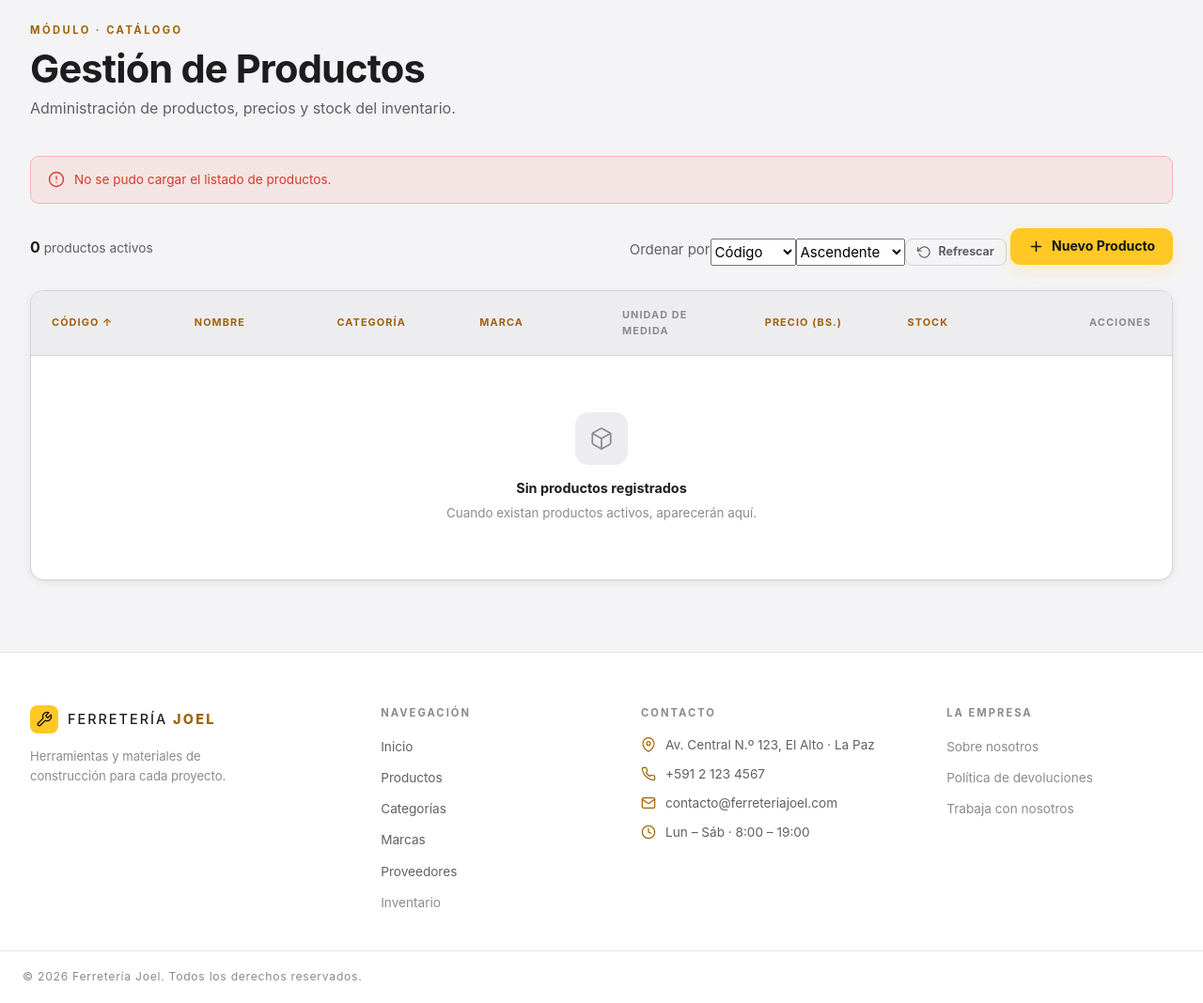
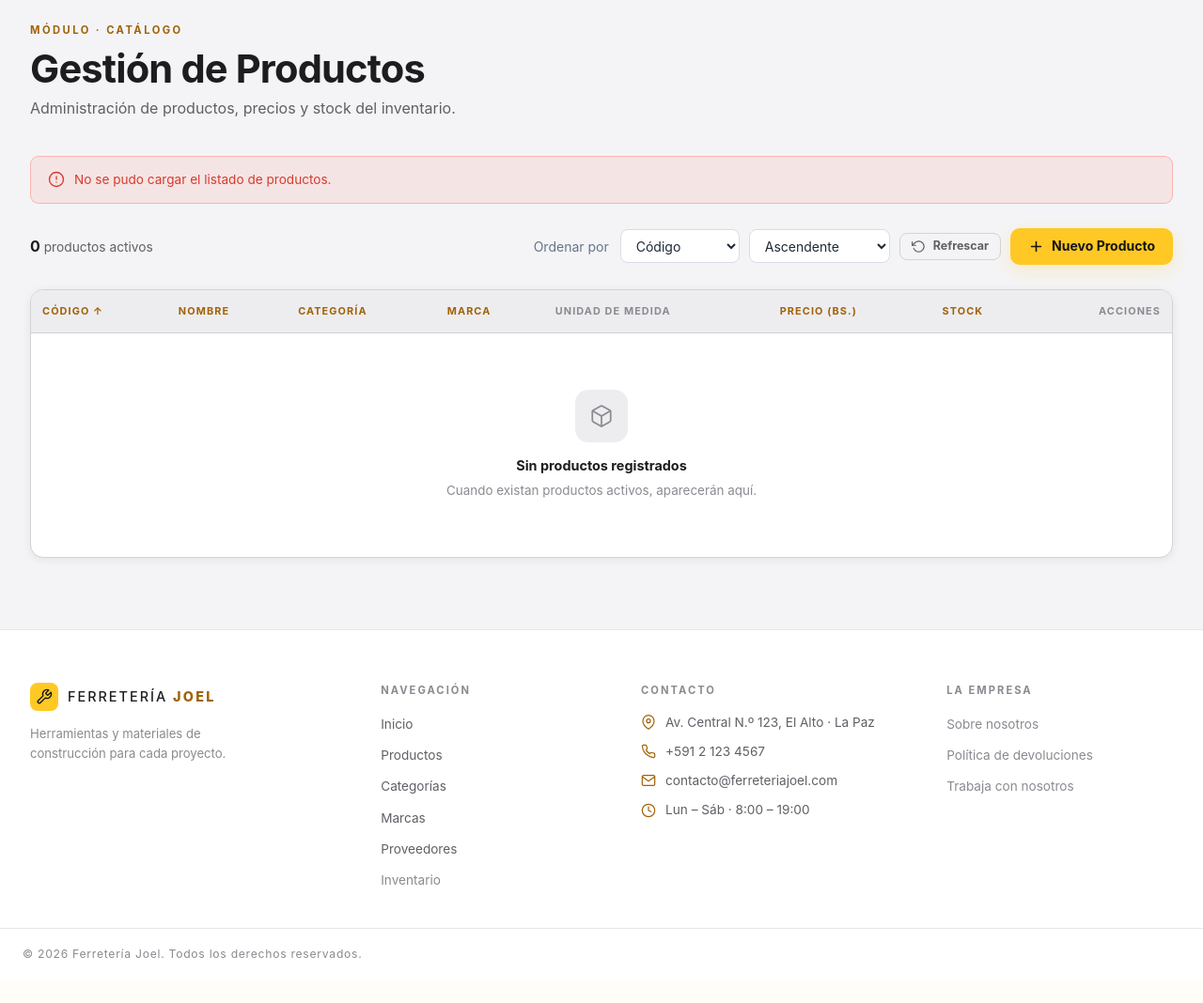
Before and after one commit to Macacofig/Ferreteria_Joel_MicroServicios, an ASP.NET Core app: page /Productos in a window 1280 px wide. Shown: the part 64-1132 px from the top of the page at 94% size. After the commit the page ends 1084 px from the top, so only its background shows below. Run offline with ASP.NET Core 8, Linux system fonts and the light colour scheme; the visitor is signed in with stand-in values (Sample User, id 1); the project's own start-up code is not run, and a stand-in starts its controllers and pages.

Commit message:
style(web-productos): corregir alineación de barra de ordenación y ancho del encabezado de tabla

```diff
--- a/FERRETERIA_JOEL_Web/Pages/Productos/Index.cshtml
+++ b/FERRETERIA_JOEL_Web/Pages/Productos/Index.cshtml
@@ -15,6 +15,76 @@
 }
 @section Styles {
     <link rel="stylesheet" href="~/css/productos.css" asp-append-version="true" />
+    <style>
+        /* Ajustes locales de esta vista: no modifican el CSS compartido. */
+
+        /* Barra de ordenación: los controles se alinean sin montarse. */
+        .fj-page-products .prod-toolbar-controls,
+        .fj-page-products .prod-toolbar-controls .fj-inline-form {
+            display: flex;
+            align-items: center;
+            flex-wrap: wrap;
+            gap: 10px;
+        }
+
+        .fj-page-products .prod-toolbar-label {
+            white-space: nowrap;
+            font-size: 0.875rem;
+            color: #64748b;
+            margin-right: 2px;
+        }
+
+        .fj-page-products .prod-select {
+            height: 36px;
+            padding: 0 28px 0 12px;
+            border: 1px solid #d8dde6;
+            border-radius: 8px;
+            background-color: #fff;
+            font-size: 0.875rem;
+            color: #1f2937;
+        }
+
+        /* Tabla: se mide por contenido (no 8 columnas iguales) y puede
+           desplazarse horizontalmente si la pantalla es estrecha. */
+        .fj-page-products .prod-table-wrap {
+            width: 100%;
+            overflow-x: auto;
+        }
+
+        .fj-page-products .prod-table {
+            width: 100%;
+            min-width: 1180px;
+            border-collapse: collapse;
+            table-layout: auto;
+        }
+
+        .fj-page-products .prod-table thead th {
+            padding: 14px 12px;
+            white-space: nowrap;
+            overflow-wrap: normal;
+        }
+
+        .fj-page-products .prod-table tbody td {
+            padding: 14px 12px;
+            overflow-wrap: normal;
+        }
+
+        .fj-page-products .prod-table tbody td.fj-td-codigo,
+        .fj-page-products .prod-table tbody td.fj-td-secundario,
+        .fj-page-products .prod-table tbody td.fj-td-acciones,
+        .fj-page-products .prod-table .fj-nombre,
+        .fj-page-products .prod-table .fj-btn {
+            white-space: nowrap;
+        }
+
+        .fj-page-products .prod-table .fj-nombre-sub {
+            white-space: normal;
+        }
+
+        .fj-page-products .prod-table .fj-acciones {
+            flex-wrap: nowrap;
+        }
+    </style>
 }
 
 <div class="fj-container fj-page-products">
@@ -47,10 +117,10 @@
             @(Model.Productos.Count == 1 ? "producto activo" : "productos activos")
         </p>
 
-        <div class="fj-toolbar-actions">
+        <div class="fj-toolbar-actions prod-toolbar-controls">
             <form method="post" asp-page-handler="Refrescar" class="fj-inline-form">
-                <label for="ordenarPor" class="fj-td-secundario">Ordenar por</label>
-                <select id="ordenarPor" name="ordenarPor" aria-label="Ordenar por">
+                <label for="ordenarPor" class="prod-toolbar-label">Ordenar por</label>
+                <select id="ordenarPor" name="ordenarPor" class="prod-select" aria-label="Ordenar por">
                     <option value="codigo" selected="@(Model.OrdenarPor == "codigo")">Código</option>
                     <option value="nombre" selected="@(Model.OrdenarPor == "nombre")">Nombre</option>
                     <option value="precio" selected="@(Model.OrdenarPor == "precio")">Precio</option>
@@ -58,7 +128,7 @@
                     <option value="categoria" selected="@(Model.OrdenarPor == "categoria")">Categoría</option>
                     <option value="marca" selected="@(Model.OrdenarPor == "marca")">Marca</option>
                 </select>
-                <select id="direccion" name="direccion" aria-label="Dirección de ordenación">
+                <select id="direccion" name="direccion" class="prod-select" aria-label="Dirección de ordenación">
                     <option value="ASC" selected="@(Model.Direccion == "ASC")">Ascendente</option>
                     <option value="DESC" selected="@(Model.Direccion == "DESC")">Descendente</option>
                 </select>
@@ -76,8 +146,8 @@
     </section>
 
     <section class="fj-card fj-table-card" aria-label="Listado de productos">
-        <div class="fj-table-wrap fj-table-wrap-scroll">
-            <table class="fj-table fj-table-productos">
+        <div class="fj-table-wrap fj-table-wrap-scroll prod-table-wrap">
+            <table class="fj-table fj-table-productos prod-table">
                 <thead>
                     <tr>
                         <th scope="col">
```
